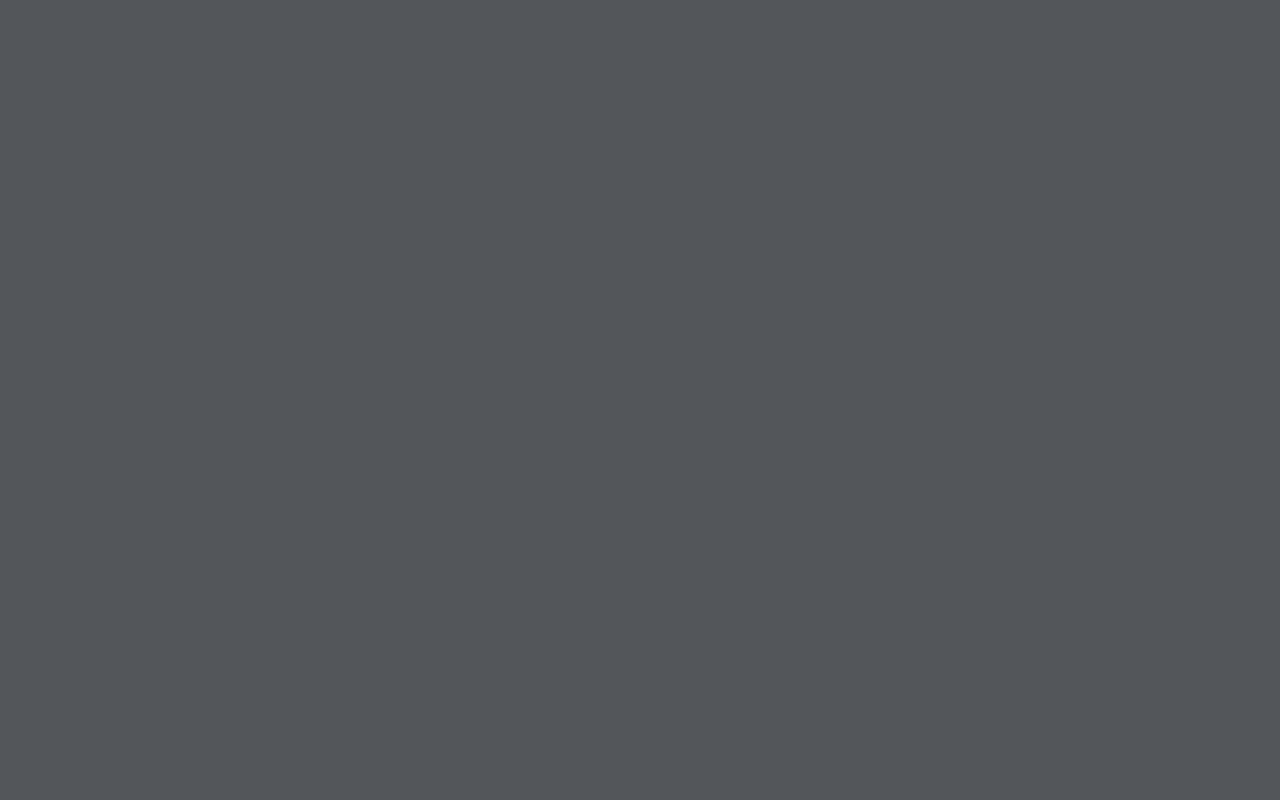
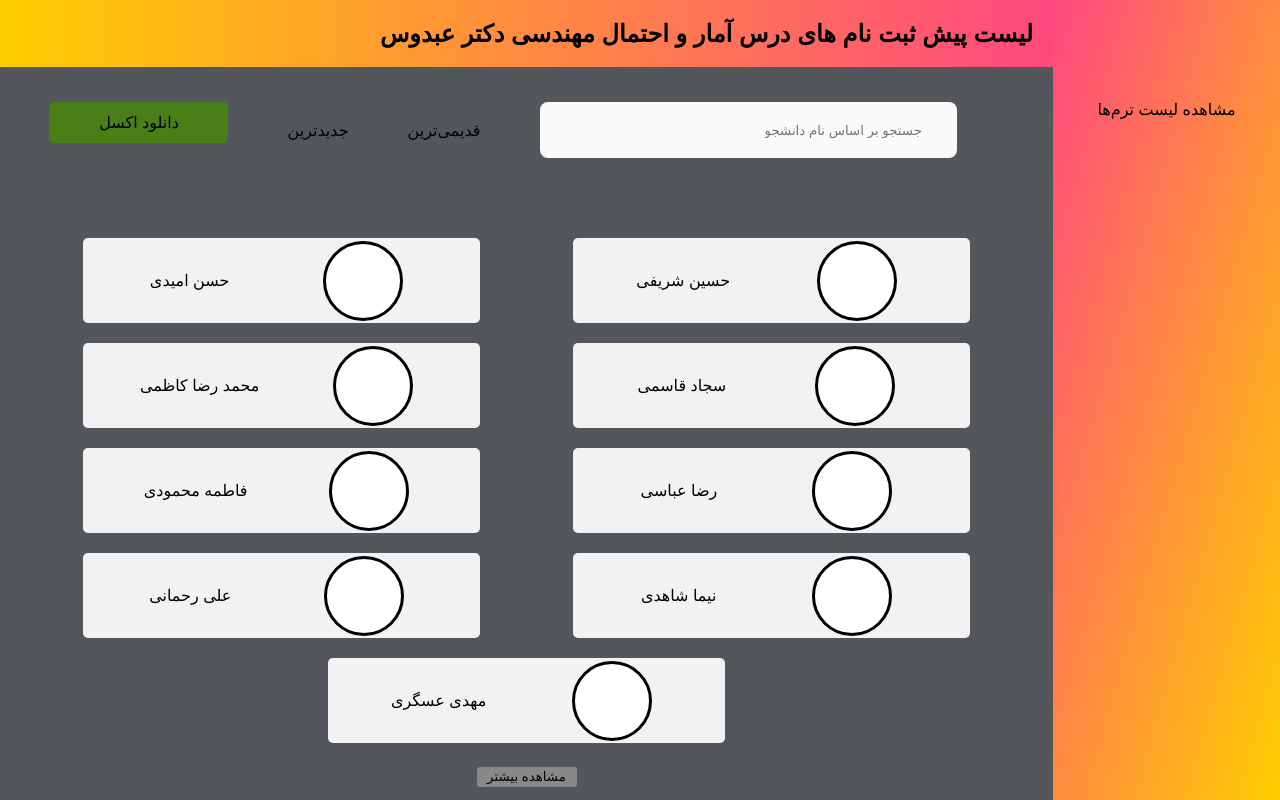
Before and after one commit to shahrzadJavadiKoushesh/IEProject, a React (Create React App) app: page /educational_assistant/preregistered_students in a window 1280 px wide. Before the commit this address had no page. Built offline with nearby package versions, Linux system fonts and the light colour scheme.

Commit message:
edu ass preregistered students

```diff
--- a/src/App.js
+++ b/src/App.js
@@ -14,6 +14,7 @@ import EducationalAssistantEditTerms from './components/EducationalAssistantEdit
 import EducationalAssistantPreregisterRegister from './components/EducationalAssistantPreregisterRegister';
 import EducationalAssistantPreregisteredCourses from './components/EducationalAssistantPreregisteredCourses';
 import EducationalAssistantAddNewCourse from './components/EducationalAssistantAddNewCourse';
+import EducationalAssistantPreregisteredStudents from './components/EducationalAssistantPreregisteredStudents';
 
 function App() {
     const navigate = useNavigate();
@@ -64,6 +65,7 @@ function App() {
                 <Route path="/educational_assistant/preregister_register" element={<EducationalAssistantPreregisterRegister/>}/>
                 <Route path="/educational_assistant/preregister_courses" element={<EducationalAssistantPreregisteredCourses/>}/>
                 <Route path="/educational_assistant/add_new_course" element={<EducationalAssistantAddNewCourse/>}/>
+                <Route path="/educational_assistant/preregistered_students" element={<EducationalAssistantPreregisteredStudents/>}/>
             </Routes>
         </div>
     );
--- /dev/null
+++ b/src/components/EducationalAssistantPreregisteredStudents.js
@@ -0,0 +1,83 @@
+import React, { useState } from "react";
+import { useParams } from "react-router-dom";
+
+function EducationalAssistantPreregisteredStudents(props) {
+    const [numTerms, setNumTerms] = useState(9);
+    const [searchQuery, setSearchQuery] = useState("");
+    const { course_id: courseId } = useParams(); // todo: use courseId to get student list
+
+    const see_more = () => {
+        console.log("see more");
+        setNumTerms(numTerms + 4)
+    }
+
+    const students = [
+        'حسن امیدی',
+        'حسین شریفی',
+        'محمد رضا کاظمی',
+        'سجاد قاسمی',
+        'فاطمه محمودی',
+        'رضا عباسی',
+        'علی رحمانی',
+        'نیما شاهدی',
+        'مهدی عسگری',
+        'محمد نوری',
+        'امید شجاع',
+        'سید محمد حسینی',
+        'سعید امیری',
+        'علی محمدی',
+    ]
+
+    const filteredStudents = students.filter((student) =>
+        student.includes(searchQuery)
+    );
+
+
+    return (
+        <div className='terms-container'>
+            <div className='left'>
+                <div className='bar'>
+                    <h2>لیست پیش ثبت نام های درس آمار و احتمال مهندسی دکتر عبدوس</h2>
+                </div>
+
+                <div className="edu-upper-bar">
+                    <div className="download-excel">دانلود اکسل</div>
+                    <span className="most-registered">جدیدترین</span>
+                    <span className="least-registered">قدیمی‌ترین</span>
+
+                    <div className="search-bar">
+                        <input
+                            type="text"
+                            placeholder="جستجو بر اساس نام دانشجو"
+                            value={searchQuery}
+                            onChange={(e) => setSearchQuery(e.target.value)}
+                        />
+                    </div>
+                </div>
+
+                <div className='terms'>
+
+                    {filteredStudents.slice(0, numTerms).map((student, index) => (
+                        <div className="student-item" key={index}>
+                            <span>{student}</span>
+                            <div className="img"></div>
+                        </div>
+                    ))}
+
+                </div>
+                {numTerms < filteredStudents.length && (
+                    <button onClick={see_more} className="see-more">
+                        مشاهده بیشتر
+                    </button>
+                )}
+            </div>
+            {
+                <div className='terms-list-right'>
+                    مشاهده لیست ترم‌ها
+                </div>
+            }
+        </div>
+    )
+}
+
+export default EducationalAssistantPreregisteredStudents;
```
